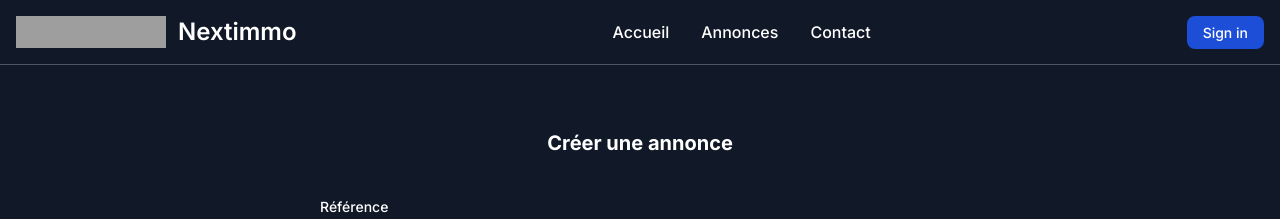
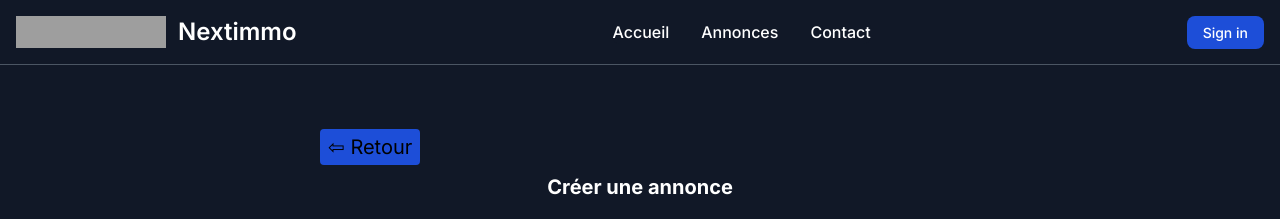
Before and after one commit to Ayrow/nextimmo, a Next.js app: page /dashboard/ajouter-annonce in a window 1280 px wide. Shown: the top 219 px of the page. Built offline with nearby package versions, Linux system fonts and the light colour scheme; no server answers; grey boxes are pictures that could not be loaded.

Commit message:
moved the back button to a separate component and added it in singleListing page and addListing page

```diff
--- a/src/app/annonces/[slug]/[ref]/page.tsx
+++ b/src/app/annonces/[slug]/[ref]/page.tsx
@@ -4,7 +4,7 @@ import Image from 'next/image';
 import { useEffect, useState } from 'react';
 import { useListingsContext } from '../../../../context/listings/listingsContext';
 import { IListing } from '../../../../../types/listingTypes';
-import { useRouter } from 'next/navigation';
+import BackButton from '../../../../components/buttons/BackButton';
 
 export async function generateStaticParams() {
   const listings = await fetch('/api/allListings').then((res) => res.json());
@@ -22,7 +22,6 @@ const SingleListing = ({
   const { ref } = params;
   const { getSingleListing, singleListing, separateThousands } =
     useListingsContext();
-  const router = useRouter();
   const [currentPhoto, setIsCurrentPhoto] = useState(1);
 
   const displayAllTrueKeys = (object: object) => {
@@ -110,11 +109,7 @@ const SingleListing = ({
   } else {
     return (
       <div className='bg-gray-900 px-2 lg:px-10 py-5 w-full'>
-        <button
-          className='relative px-2 py-1 bg-blue-700 rounded sm:text-xl mb-2'
-          onClick={() => router.back()}>
-          ⇦ Retour
-        </button>
+        <BackButton />
         <div className='flex flex-col-reverse lg:flex-row gap-5 w-full'>
           <div className='grid grid-cols-1 md:grid-cols-3 lg:grid-cols-1 gap-5 px-2'>
             <div className='flex flex-col justify-center gap-5 col-span-2'>
--- a/src/app/dashboard/ajouter-annonce/page.tsx
+++ b/src/app/dashboard/ajouter-annonce/page.tsx
@@ -14,6 +14,7 @@ import {
 import { useListingsContext } from '../../../context/listings/listingsContext';
 import { useAppContext } from '../../../context/app/appContext';
 import SingleListing from '../../annonces/[slug]/[ref]/page';
+import BackButton from '../../../components/buttons/BackButton';
 
 const initialState: IListing = {
   ref: '',
@@ -278,6 +279,7 @@ const AddListing = () => {
   return (
     <section className='bg-gray-900'>
       <div className='py-8 px-4 mx-auto max-w-2xl lg:py-16'>
+        <BackButton />
         <h2 className='mb-4 text-xl text-center font-bold text-white'>
           {singleListing && state.isEditing
             ? `Modifier l'annonce: ${state.refItem}`
--- /dev/null
+++ b/src/components/buttons/BackButton.tsx
@@ -0,0 +1,14 @@
+import { useRouter } from 'next/navigation';
+
+const BackButton = () => {
+  const router = useRouter();
+  return (
+    <button
+      className='relative px-2 py-1 bg-blue-700 rounded sm:text-xl mb-2'
+      onClick={() => router.back()}>
+      ⇦ Retour
+    </button>
+  );
+};
+
+export default BackButton;
```
